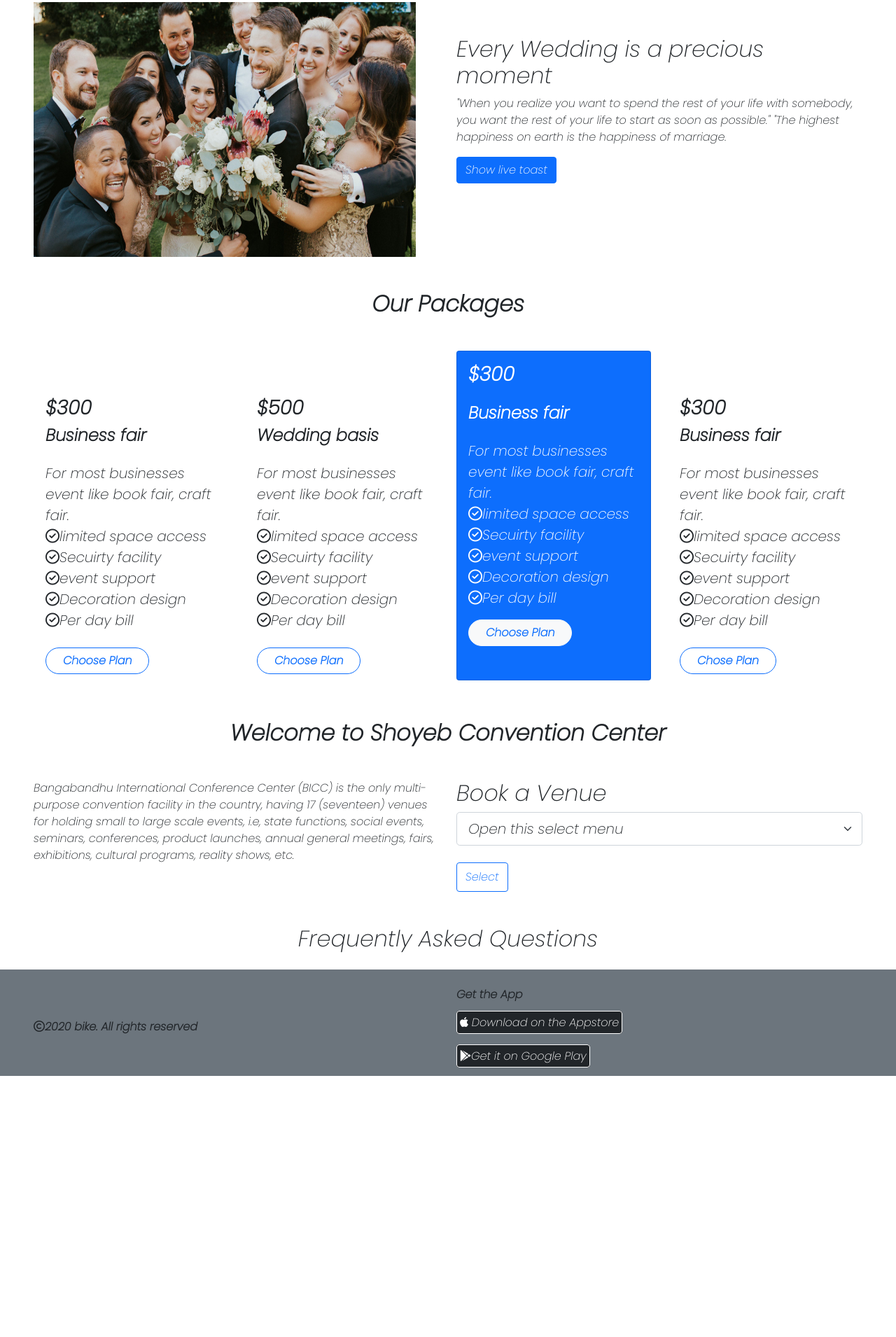
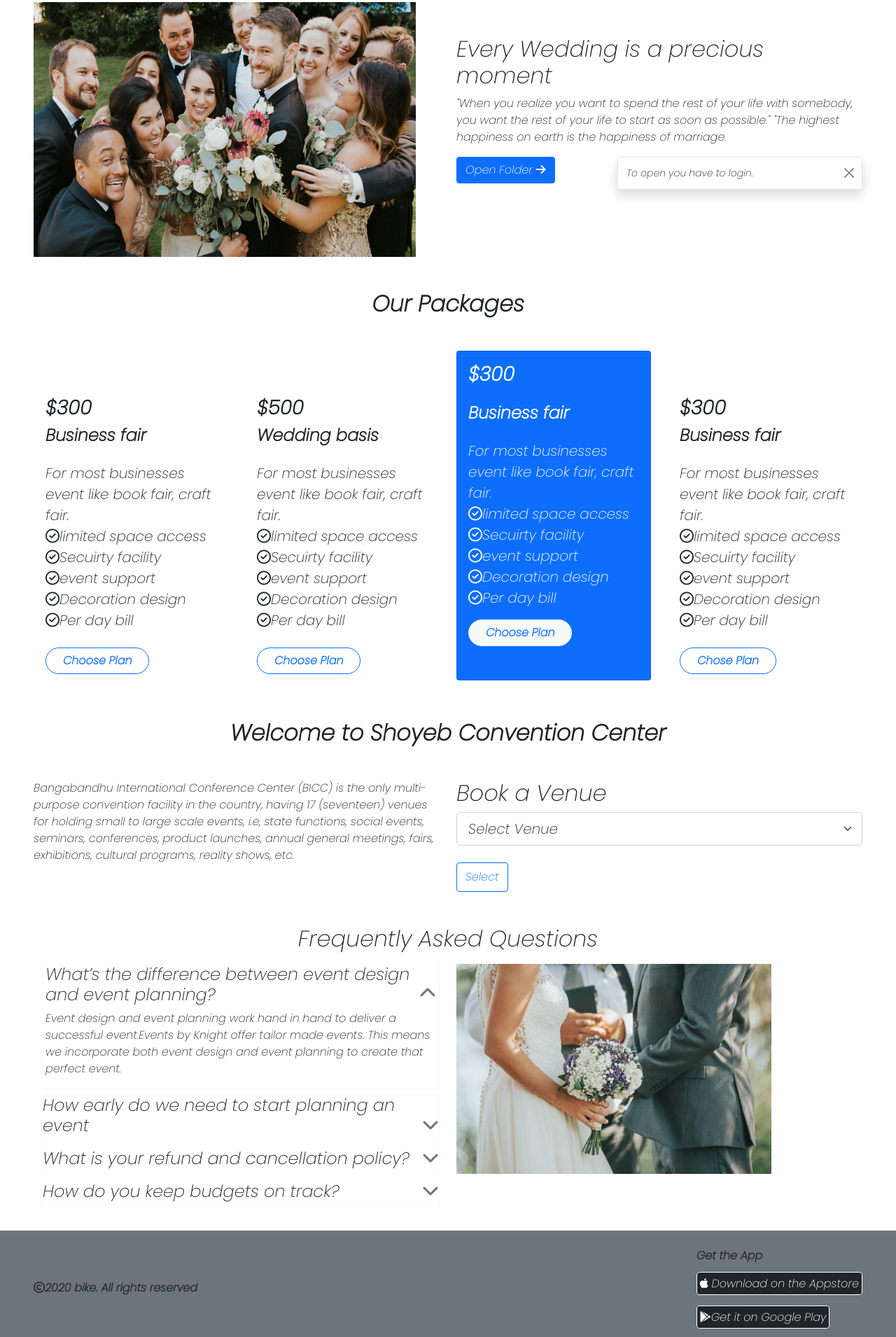
Before and after one commit to ShoyebAkter/convention-center-website, a plain HTML site: page index.html in a window 1280 px wide. Shown: the part 628-2538 px from the top of the page at 70% size. Before the commit the page ends 2165 px from the top, so only its background shows below. Drawn offline with nearby package versions, Linux system fonts and the light colour scheme.

Commit message:
asked qyes nd toast added

```diff
--- a/index.html
+++ b/index.html
@@ -32,24 +32,24 @@
                 <div class="carousel-item active">
                     <img src="photos/banner.png" class="d-block w-100" alt="...">
                     <div class="carousel-caption d-md-block">
-                        <h2>The perfect venue for your wedding</h2>
-                        <p>This Convention center is popular for wedding</p>
+                        <h4>The perfect venue</h4>
+                        <p>It is popular for wedding</p>
                         <button type="button" class="btn btn-light">Book Now</button>
                     </div>
                 </div>
                 <div class="carousel-item">
                     <img src="photos/pic-12.jpg" class="d-block w-100" alt="...">
                     <div class="carousel-caption d-md-block">
-                        <h2>Suitable for people to eat and talk</h2>
-                        <p>The spacing if this venue is huge and there is a lot of space.</p>
+                        <h4>Suitable for people</h4>
+                        <p>It is huge.</p>
                         <button type="button" class="btn btn-light">Book Now</button>
                     </div>
                 </div>
                 <div class="carousel-item">
                     <img src="photos/pic-12.jpg" class="d-block w-100" alt="...">
                     <div class="carousel-caption d-md-block">
-                        <h2>Wedding moment</h2>
-                        <p>Wedding is one of the precious moment in our life</p>
+                        <h4>Wedding moment</h4>
+                        <p>Wedding is a precious moment</p>
                         <button type="button" class="btn btn-light">Book Now</button>
                     </div>
 
@@ -80,12 +80,14 @@
                     <p>"When you realize you want to spend the rest of your life with somebody, you want the rest of
                         your life to start as soon
                         as possible." "The highest happiness on earth is the happiness of marriage.</p>
-                    <button type="button" class="btn btn-primary" id="liveToastBtn">Show live toast</button>
+                    <button type="button" class="btn btn-primary" id="liveToastBtn">Open Folder <i
+                            class="fas fa-arrow-right"></i></button>
 
-                    <div class="toast align-items-center" role="alert" aria-live="assertive" aria-atomic="true">
+                    <div class="toast show align-items-center float-end" role="alert" aria-live="assertive"
+                        aria-atomic="true">
                         <div class="d-flex">
                             <div class="toast-body">
-                                Hello, world! This is a toast message.
+                                To open you have to login.
                             </div>
                             <button type="button" class="btn-close me-2 m-auto" data-bs-dismiss="toast"
                                 aria-label="Close"></button>
@@ -199,18 +201,49 @@
                 <div class="col w-50">
                     <h2>Book a Venue</h2>
                     <select class="form-select form-select-lg mb-3" aria-label=".form-select-lg example">
-                        <option selected>Open this select menu</option>
-                        <option value="1">One</option>
-                        <option value="2">Two</option>
-                        <option value="3">Three</option>
+                        <option selected>Select Venue</option>
+                        <option value="1">Chittagong</option>
+                        <option value="2">Dhaka</option>
+                        <option value="3">Cox's Baza4</option>
                     </select>
                     <button type="button" class="btn btn-outline-primary py-2 mt-2">Select</button>
                 </div>
 
             </div>
         </section>
-        <h2 class="d-flex justify-content-center">Frequently Asked Questions</h2>
+        <h2 class="d-flex justify-content-center mb-3">Frequently Asked Questions</h2>
         <!-- Asked question section -->
+        <section>
+            <div class="mx-5 row row-cols-1 row-cols-lg-2 row-cols-md-1 row-cols-sm-1">
+                <div>
+                    <div class="border border-light mb-2 px-1">
+                        <h4>What’s the difference between event design and
+                            event planning? <i class="fas fa-chevron-up float-end text-secondary"></i></h4>
+                        <p>Event design and event planning work hand in hand to deliver a
+                            successful event.Events by Knight offer tailor made events. This
+                            means we incorporate both event design and event planning to
+                            create that perfect event.</p>
+                    </div>
+                    <div class="border border-light mb-2">
+                        <h4>How early do we need to start planning an event <i
+                                class="fas fa-chevron-down float-end text-secondary"></i></h4>
+                    </div>
+                    <div class="border border-light mb-2">
+                        <h4>What is your refund and cancellation policy? <i
+                                class="fas fa-chevron-down float-end text-secondary"></i>
+                        </h4>
+                    </div>
+                    <div class="border border-light mb-2">
+                        <h4>How do you keep budgets on track? <i
+                                class="fas fa-chevron-down float-end text-secondary"></i>
+                        </h4>
+                    </div>
+                </div>
+                <div>
+                    <img class="img-fluid" src="photos/wed.jpg" alt="">
+                </div>
+            </div>
+        </section>
 
     </main>
     <!-- footer starts -->
@@ -220,8 +253,9 @@
                 <h6 class="pt-5 fw-bold"><i class="far fa-copyright"></i>2020 bike. All rights reserved</h6>
             </div>
             <div class="pb-3">
-                <p class="fw-bold">Get the App</p>
-                <div>
+
+                <div class="float-lg-end float-md-end float-sm-star">
+                    <p class="fw-bold">Get the App</p>
                     <a style="text-decoration: none;" class="text-white bg-dark p-1 border border-white rounded"
                         href="https://www.apple.com/in/iphone/"><i class="fab fa-apple"></i>
                         Download on
```
